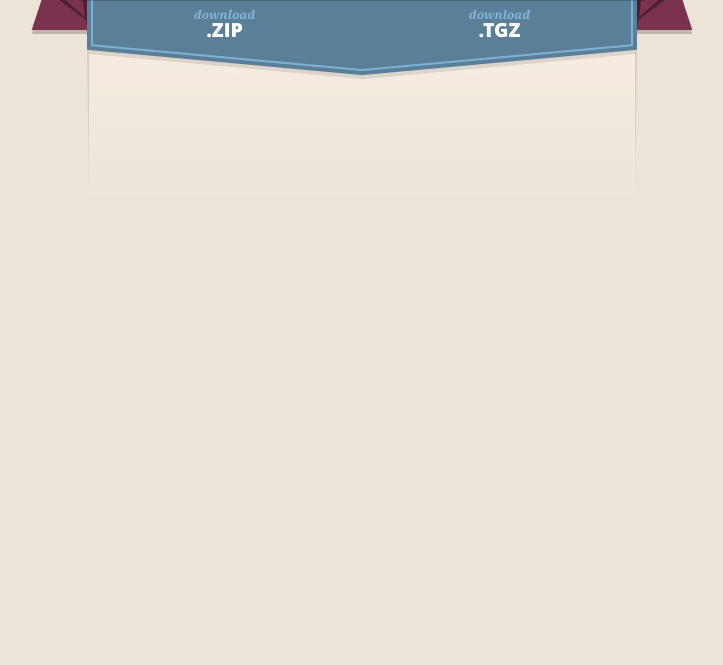
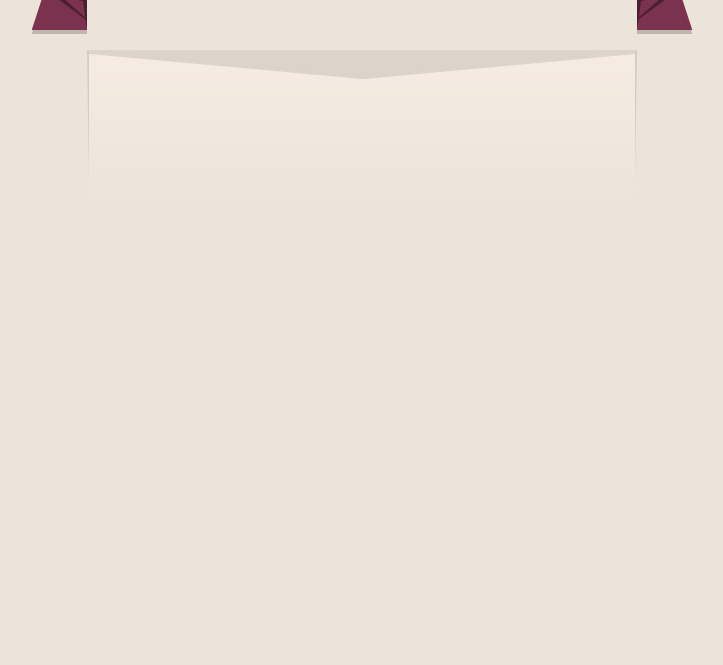
Before and after one commit to rpongsaj/mcfakeland, a plain HTML site: page index.html in a window 1280 px wide. Shown: the part 135-800 px from the top of the page, without its empty margins (278-1001 px from the left). Drawn offline with nearby package versions, Linux system fonts and the light colour scheme.

Commit message:
Update index.html

```diff
--- a/index.html
+++ b/index.html
@@ -36,7 +36,6 @@
 
       <section id="downloads">
         <span class="inner">
-          <a href="https://github.com/rpongsaj/mcfakeland/zipball/master" class="zip"><em>download</em> .ZIP</a><a href="https://github.com/rpongsaj/mcfakeland/tarball/master" class="tgz"><em>download</em> .TGZ</a>
         </span>
       </section>
 
```
